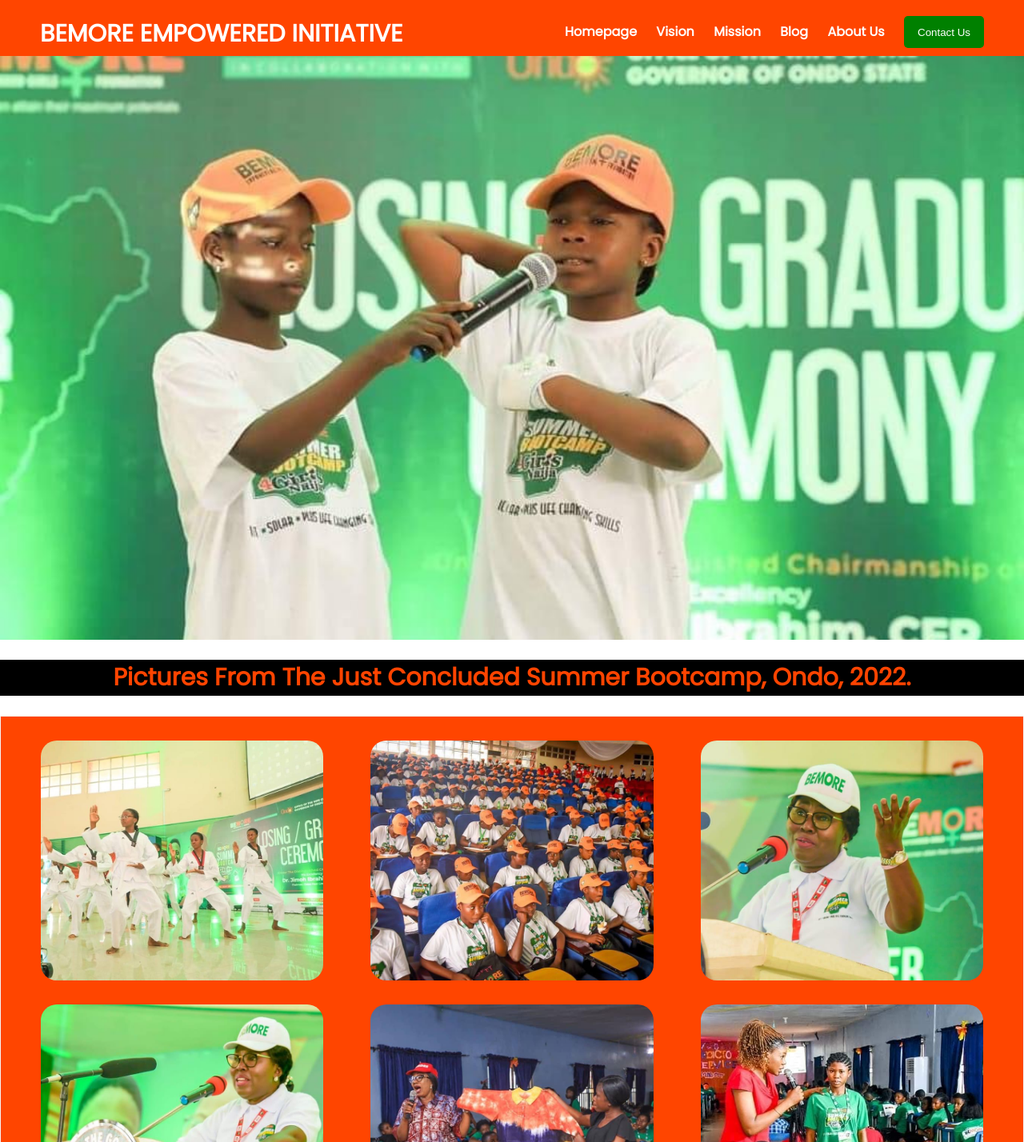
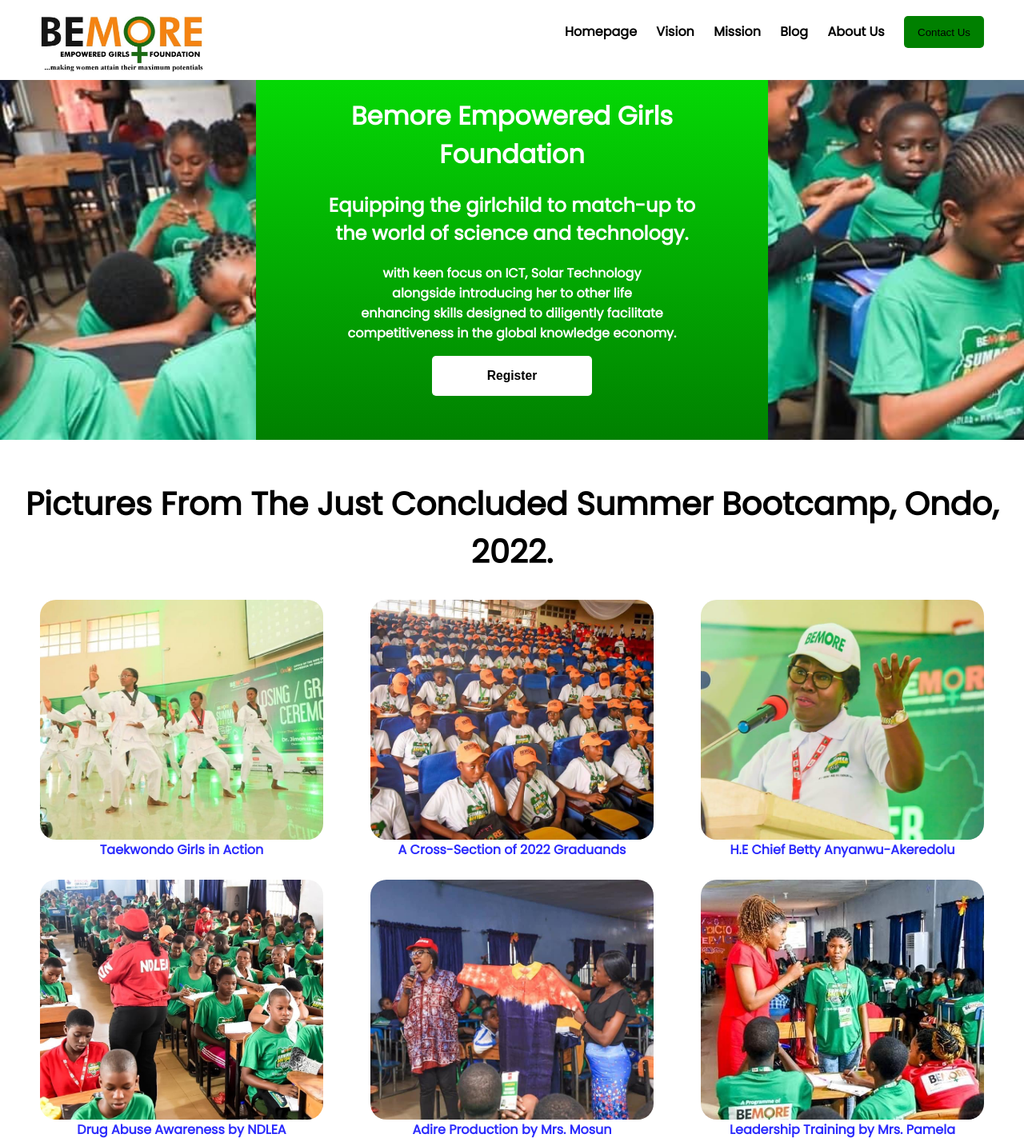
Before and after one commit to Oluchi95/BEMORE, a plain HTML site: page bemore.html in a window 1280 px wide. Shown: the top 1428 px of the page at 80% size. Drawn offline with Linux system fonts and the light colour scheme.

Commit message:
I added a new logo and made some  modifications

```diff
--- a/bemore.css
+++ b/bemore.css
@@ -8,20 +8,11 @@
     font-family: 'Poppins', sans-serif;
 }
 
-.zero{
-    width: 100%;
-    height: 100vh;
-    background-image: url(Images/IMG_3175.JPG);
-    background-size: cover;
-    background-position: 50% 30%;
-    background-attachment: fixed;
-}
-
 .container{
     width: 100%;
-    height: 70px;
+    height: 100px;
     font-weight: bold;
-    background-color: orangered;
+    background-color: white;
     position: fixed;
     top: 0%;
 }
@@ -34,11 +25,9 @@
     cursor: pointer;
 }
 
-header .logo h1{
-    margin: 0;
-    font-size: 30px;
-    color: white;
-    margin: 0;
+img {
+    height: 70px;
+    width: 100%;
 }
 
 header .nav li{
@@ -48,15 +37,15 @@
 }
 
 header .nav li a{
-    color: white;
+    color: black;
     text-decoration: none;
 }
 
 header .nav li a:hover{
-    color: black;
+    color: orangered;
 }
 
- .container button{
+.container button{
     background-color: green;
     border-radius: 5px;
     width: 100px;
@@ -64,32 +53,53 @@
     height: 40px;
 }
 
-.nav .but{
+.zero{
+    background-image: url(Images/IMG_3193.JPG);
+    background-size: cover;
+    background-position: top;
+    width: 100%;
+    height: auto;
+}
+
+.zeros{
+    width: 50%;
+    height: 500px;
     color: white;
+    background: linear-gradient(rgb(5, 226, 5),green);
+    text-align: center;
+    font-weight: bold;
+    padding: 50px 50px;
+    margin: 50px auto;
+}
+
+.zeros button {
+    background-color: white;
+    border-radius: 5px;
+    width: 200px;
+    border: none;
+    height: 50px;
+}
+
+.zeros button:hover{
+    background-color: orangered;
+}
+
+.containers h2{
+    font-size: 40px;
+    font-weight: bold;
+    text-align: center;
+    color: black;
+    margin: 0;
 }
 
 .pictures{
-    height: 1350px;
+    height: 1450px;
     width: 100%;
-    border: 1px solid whitesmoke;
-    background-color: #ff4500;
+    background-color: white;
     padding: 30px 50px;
     display: flex;
     flex-wrap: wrap;
     justify-content: space-between;
-    cursor: pointer;
-}
-
-.pictures .picture:hover{
-    border: 10px solid whitesmoke;
-}
-
-h2{
-    text-align: center;
-    font-size: 30px;
-    font-weight: bold;
-    background-color: black;
-    color: hwb(16 0% 0%);
 }
 
 .picture{
@@ -98,14 +108,10 @@
     background-position:center ;
     background-size: cover;
     border-radius: 20px;
-    margin-bottom: 30px;
+    margin-bottom: 50px;
 }
 
-p{
-    padding-left: 20px;
-    text-align: left;
-    margin-top: 0;
-}
+
 .first{
     background-image: url(Images/IMG_3176.JPG);
 }
@@ -119,21 +125,19 @@
 }
 
 .fourth{
-    background-image: url(Images/IMG_3179.JPG);
+    background-image: url(Images/IMG_3194.JPG);
 }
 
 .fifth{
     background-image: url(Images/IMG_3180.JPG);
 }
 
-
-
 .sixth{
     background-image: url(Images/IMG_3181.JPG);
 }
 
 .seventh{
-    background-image: url(Images/IMG_3182.JPG);
+    background-image: url(Images/IMG_3192.JPG);
 }
 
 .eigth{
@@ -141,7 +145,7 @@
 }
 
 .ninth{
-    background-image: url(Images/IMG_3184.JPG);
+    background-image: url(Images/IMG_3195.JPG);
 }
 
 .tenth{
@@ -156,6 +160,15 @@
     background-image: url(Images/IMG_3186.JPG);
 }
 
+.desc{
+    width: 100%;
+    text-align: center;
+    font-weight: bold;
+    color: rgb(44, 44, 253);
+    padding: 50 50 50 50;
+    margin-top: 300px;
+}
+
 .important{
     width: 100%;
     height: auto;
@@ -164,14 +177,14 @@
     display: flex;
     flex-wrap: wrap;
     justify-content: space-between;
-    text-align: center;
+    text-align: left;
 }
 
 .point{
     width: 30%;
     height: auto;
     padding: 20px;
-    margin: 15px;
+    margin: 20px;
 }
 
 .point h1{
@@ -200,7 +213,3 @@
     color: blue;
     font-size: 20px;
 }
-
-.strategy li{
-    text-align: left;
-}
--- a/bemore.html
+++ b/bemore.html
@@ -9,11 +9,11 @@
         <title>Bemore</title>
     </head>
     <body>
-        <div class="zero"></div>
+        </div>
         <div class="container">
             <header>
                 <div class="logo">
-                    <h1>BEMORE EMPOWERED INITIATIVE</h1>
+                    <img src="Images/BEMORE LOGO.jpg">
                 </div>
                 <div class="nav">
                     <li><a href="bemore.html">Homepage</a></li>
@@ -21,26 +21,61 @@
                     <Li><a href="">Mission</a></Li>
                     <Li><a href="https://bemoreempowered.org/blog/">Blog</a></Li>
                     <Li><a href="https://bemoreempowered.org/about-us/#">About Us</a></Li>
-                    <Li><a href="https://bemoreempowered.org/contact-us/#" class="but"><button>Contact Us</a></button></Li>
+                    <Li><a href="https://bemoreempowered.org/contact-us/#"><button>Contact Us</a></button></Li>
                 </div>
             </header>
         </div>
 
-        <h2>Pictures From The Just Concluded Summer Bootcamp, Ondo, 2022.</h2>
+        <div class="zero">
+            <div class="zeros">
+                <h1>Bemore Empowered Girls Foundation</h1>
+                <h2>Equipping the girlchild to match-up to<br />the world of science and technology.</h2>
+                <p>with keen focus on ICT, Solar Technology<br />alongside introducing her to other life<br />enhancing skills designed to diligently facilitate<br />competitiveness in the global knowledge economy.</p>
+                <button><h3>Register</h3></button>
+            </div>
+        </div>
+
+        <div class="containers">
+            <h2>Pictures From The Just Concluded Summer Bootcamp, Ondo, 2022.</h2>
+        </div>
 
         <div class="pictures">
-            <div class="picture first"></div>
-            <div class="picture second"></div>
-            <div class="picture third"></div>
-            <div class="picture fourth"></div>
-            <div class="picture fifth"></div>
-            <div class="picture sixth"></div>
-            <div class="picture seventh"></div>
-            <div class="picture eigth"></div>
-            <div class="picture ninth"></div>
-            <div class="picture tenth"></div>
-            <div class="picture eleventh"></div>
-            <div class="picture twelfth"></div>
+            <div class="picture first">
+                <div class="desc">Taekwondo Girls in Action</div>
+            </div>
+            <div class="picture second">
+                <div class="desc">A Cross-Section of 2022 Graduands</div>
+            </div>
+            <div class="picture third">
+                <div class="desc">H.E Chief Betty Anyanwu-Akeredolu</div>
+            </div>
+            <div class="picture fourth">
+                <div class="desc">Drug Abuse Awareness by NDLEA</div>
+            </div>
+            <div class="picture fifth">
+                <div class="desc">Adire Production by Mrs. Mosun</div>
+            </div>
+            <div class="picture sixth">
+                <div class="desc">Leadership Training by Mrs. Pamela</div>
+            </div>
+            <div class="picture seventh">
+                <div class="desc">Music Class</div>
+            </div>
+            <div class="picture eigth">
+                <div class="desc">ICT Girls</div>
+            </div>
+            <div class="picture ninth">
+                <div class="desc">SDGs Class by Mr. Olumide</div>
+            </div>
+            <div class="picture tenth">
+                <div class="desc">Up Solar!!!</div>
+            </div>
+            <div class="picture eleventh">
+                <div class="desc">SGBV Awareness by OSAA-GBV</div>
+            </div>
+            <div class="picture twelfth">
+                <div class="desc">Physical Fitness</div>
+            </div>
         </div>
 
         <div class="important">
```
Also changed, not shown: Images/BEMORE LOGO.jpg (added).
